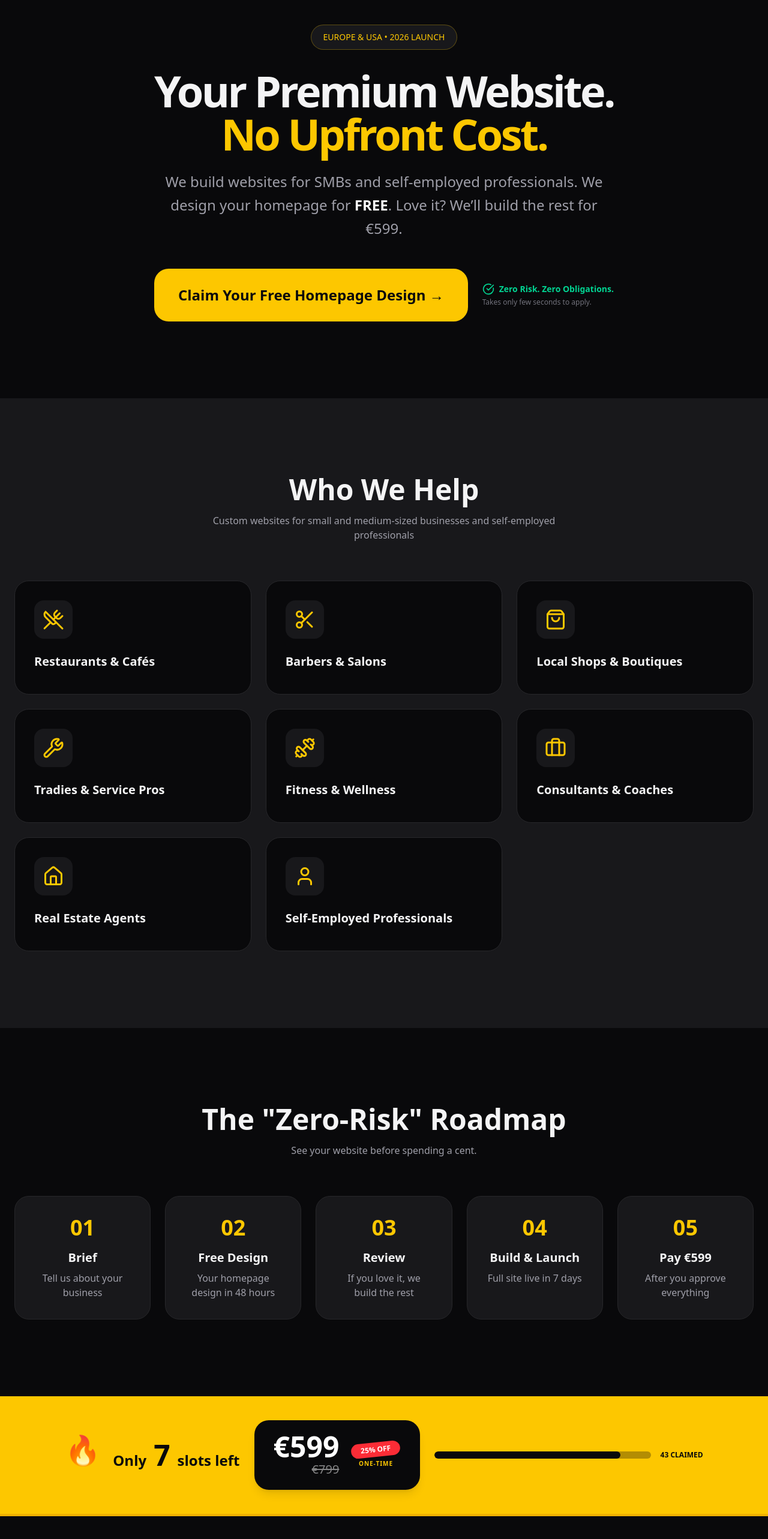
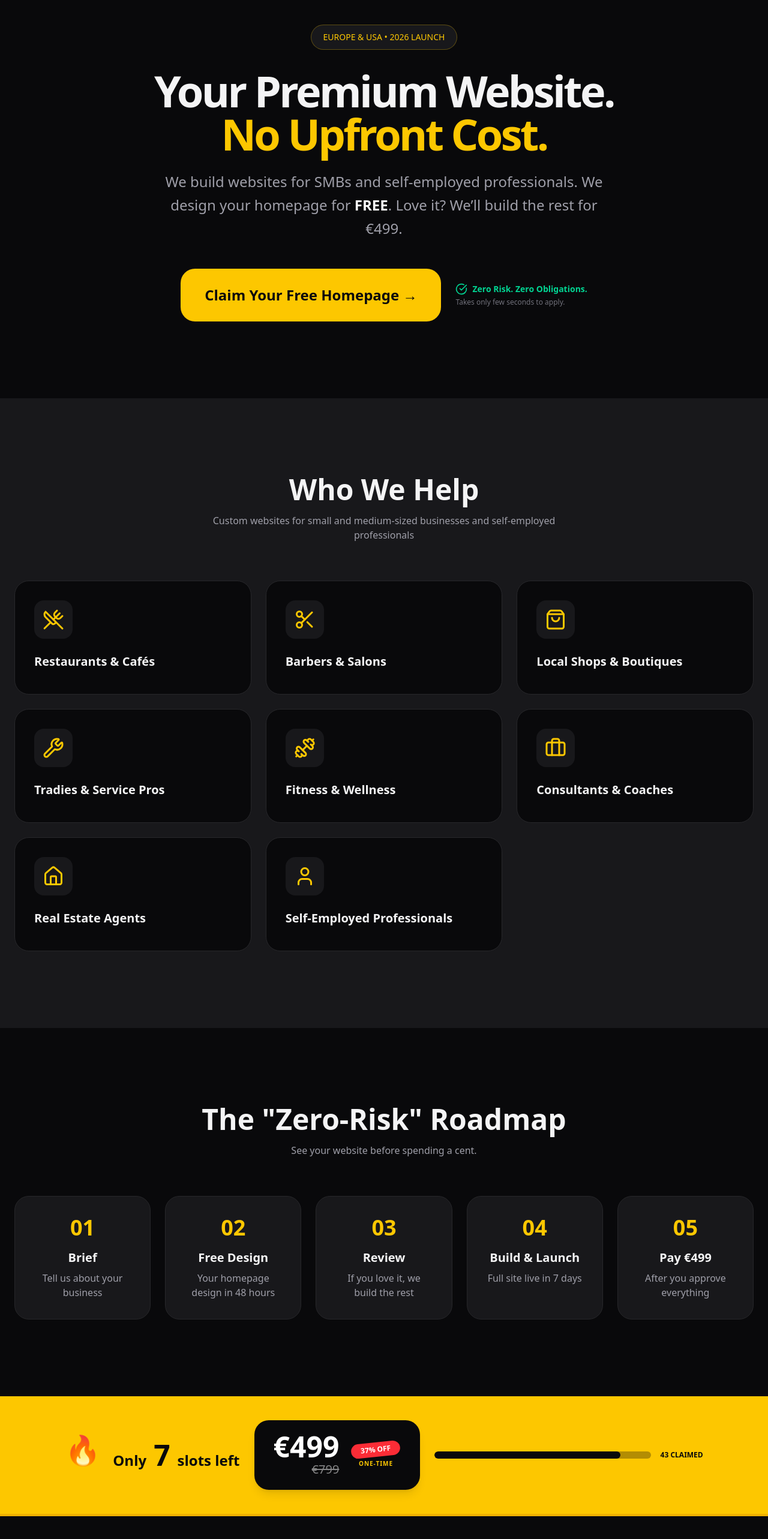
Before and after one commit to yurodesign/company_site, a Next.js app: page / in a window 1280 px wide. Shown: the part 180-2746 px from the top of the page at 60% size. Built offline with nearby package versions, Linux system fonts and the light colour scheme; no server answers.

Commit message:
UI changes

```diff
--- a/app/components/HomeMain.js
+++ b/app/components/HomeMain.js
@@ -109,9 +109,9 @@ export default function HomeMain({ countryCode }) {
 
   useEffect(() => {
     if (countryCode === "US") {
-      setPrice({ price: 949, disCountedPrice: 749, currency: "$" });
+      setPrice({ price: 899, disCountedPrice: 599, currency: "$" });
     } else {
-      setPrice({ price: 799, disCountedPrice: 599, currency: "€" });
+      setPrice({ price: 799, disCountedPrice: 499, currency: "€" });
     }
   }, []);
 
@@ -149,7 +149,7 @@ export default function HomeMain({ countryCode }) {
       <div className="bg-yellow-400 text-zinc-950 py-3 text-center font-bold text-sm tracking-widest relative overflow-hidden">
         <div className="absolute inset-0 from-transparent via-white/30 to-transparent animate-shimmer" />
         🔥 ONLY {slotsLeft} FOUNDER SLOTS REMAINING AT {price?.currency}
-        {price?.disCountedPrice} — 25% OFF
+        {price?.disCountedPrice} — 37% OFF
       </div>
 
       {/* Navbar */}
@@ -199,7 +199,7 @@ export default function HomeMain({ countryCode }) {
             href="#contact"
             className="hidden md:block px-8 py-4 bg-yellow-400 hover:bg-yellow-300 text-zinc-950 font-semibold rounded-full transition-all"
           >
-            Claim Free Design
+            Claim Free Home Page
           </Link>
 
           {/* Mobile Menu Button */}
@@ -280,7 +280,7 @@ export default function HomeMain({ countryCode }) {
               href="#contact"
               className="px-10 py-6 md:py-7 bg-yellow-400 hover:bg-yellow-300 text-zinc-950 font-semibold text-xl md:text-2xl rounded-3xl transition-all hover:scale-105 w-full md:w-auto"
             >
-              Claim Your Free Homepage Design →
+              Claim Your Free Homepage →
             </Link>
 
             <div className="text-left mt-4 md:mt-0">
@@ -450,7 +450,7 @@ export default function HomeMain({ countryCode }) {
 
               <div className="text-center">
                 <div className="bg-red-500 text-white text-xs font-bold px-4 py-1 rounded-full -rotate-6">
-                  25% OFF
+                  37% OFF
                 </div>
                 <div className="text-[10px] uppercase font-bold tracking-widest mt-1 text-yellow-400">
                   ONE-TIME
@@ -530,13 +530,13 @@ export default function HomeMain({ countryCode }) {
             Founder’s Special Launch Offer
           </h2>
           <p className="text-yellow-400 text-xl md:text-2xl font-medium mb-12">
-            Limited to the first 50 clients • Save {price?.currency}200 Today
+            Limited Time Offer • Save {price?.currency}300 Today
           </p>
 
           <div className="relative max-w-lg mx-auto bg-zinc-900 border-2 border-yellow-400 rounded-3xl p-8 md:p-12 shadow-2xl">
             {/* Badge */}
             <div className="absolute -top-4 -right-4 bg-red-600 text-white text-sm font-bold px-6 py-2 rounded-full rotate-12 shadow-xl border-2 border-zinc-900">
-              25% OFF
+              37% OFF
             </div>
 
             <div className="flex items-baseline justify-center gap-3">
@@ -551,7 +551,7 @@ export default function HomeMain({ countryCode }) {
             </div>
 
             <p className="text-zinc-400 mt-2">
-              One-time payment • Full 4-page website
+              One-time payment • Full 5-page website
             </p>
 
             <ul className="mt-10 space-y-4 text-left text-zinc-300">
@@ -770,7 +770,7 @@ export default function HomeMain({ countryCode }) {
               disabled={isSubmitting}
               className="w-full cursor-pointer py-6 bg-yellow-400 text-zinc-950 font-black text-xl rounded-2xl hover:bg-yellow-300 transition-all flex items-center justify-center gap-2 disabled:opacity-70"
             >
-              {isSubmitting ? "Sending..." : "Claim Your Free Design →"}
+              {isSubmitting ? "Sending..." : "Claim Your Free Home Page →"}
             </button>
           </form>
         </div>
--- /dev/null
+++ b/app/robots.js
@@ -0,0 +1,9 @@
+export default function robots() {
+  return {
+    rules: {
+      userAgent: '*',
+      allow: '/',
+    },
+    sitemap: 'https://yurodesign.com/sitemap.xml',
+  }
+}
--- /dev/null
+++ b/app/sitemap.js
@@ -0,0 +1,10 @@
+export default function sitemap() {
+  return [
+    {
+      url: 'https://yurodesign.com',
+      lastModified: new Date(),
+      changeFrequency: 'monthly',
+      priority: 1,
+    },
+  ]
+}
```
